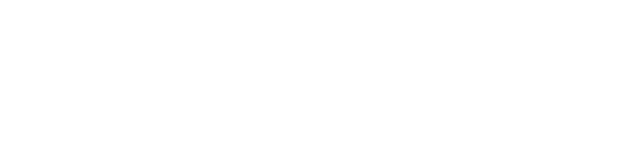
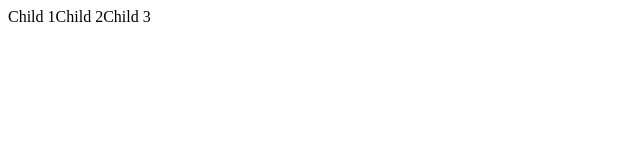
Before and after one commit to ThiemJson/13_1_20_CSS_Pseudo_Combinator, a plain HTML site: page flexbox/index.html in a window 1280 px wide. Shown: the whole page, without its empty margins (0-640 px from the left). Drawn offline with Linux system fonts and the light colour scheme.

Commit message:
fix file CSS

```diff
--- a/flexbox/index.html
+++ b/flexbox/index.html
@@ -4,9 +4,14 @@
     <meta charset="UTF-8">
     <meta name="viewport" content="width=device-width, initial-scale=1.0">
     <meta http-equiv="X-UA-Compatible" content="ie=edge">
+    <link rel="stylesheet" href="./style.css">
     <title>Test</title>
 </head>
 <body>
-
+    <div class="container">
+        <div class="child-1">Child 1</div>
+        <div class="child-2">Child 2</div>
+        <div class="child-3">Child 3</div>
+    </div>
 </body>
 </html>
--- a/flexbox/style.css
+++ b/flexbox/style.css
@@ -0,0 +1,3 @@
+.container{
+    display: flex;
+}
```
Also changed, not shown: 1 other file.
